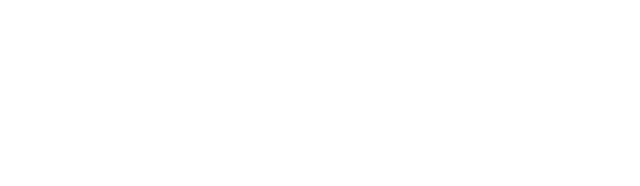
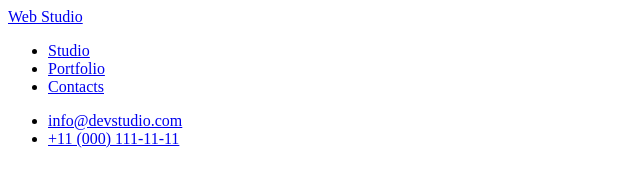
Before and after one commit to amosovandrey/goit-markup-hw-01, a plain HTML site: page index.html in a window 1280 px wide. Shown: the whole page, without its empty margins (0-640 px from the left). Drawn offline with Linux system fonts and the light colour scheme.

Commit message:
add prettierrc. made header

```diff
--- a/index.html
+++ b/index.html
@@ -4,7 +4,36 @@
     <meta charset="UTF-8" />
     <meta http-equiv="X-UA-Compatible" content="IE=edge" />
     <meta name="viewport" content="width=device-width, initial-scale=1.0" />
-    <title>Document</title>
+    <title>Studio</title>
   </head>
-  <body></body>
+  <body>
+    <header>
+      <a href="./index.html" target="_parent">Web Studio</a>
+
+      <!-- Navigation -->
+
+      <nav>
+        <ul>
+          <li>
+            <a href="#" target="_blank">Studio</a>
+          </li>
+          <li>
+            <a href="#" target="_blank">Portfolio</a>
+          </li>
+          <li>
+            <a href="#" target="_blank">Contacts</a>
+          </li>
+        </ul>
+
+        <!-- Contacts -->
+
+        <ul>
+          <li><a href="mailto:info@devstudio.com">info@devstudio.com</a></li>
+          <li><a href="call:+110001111111">+11 (000) 111-11-11</a></li>
+        </ul>
+      </nav>
+    </header>
+
+    <main></main>
+  </body>
 </html>
```
Also changed, not shown: .prettierrc.json (added).
